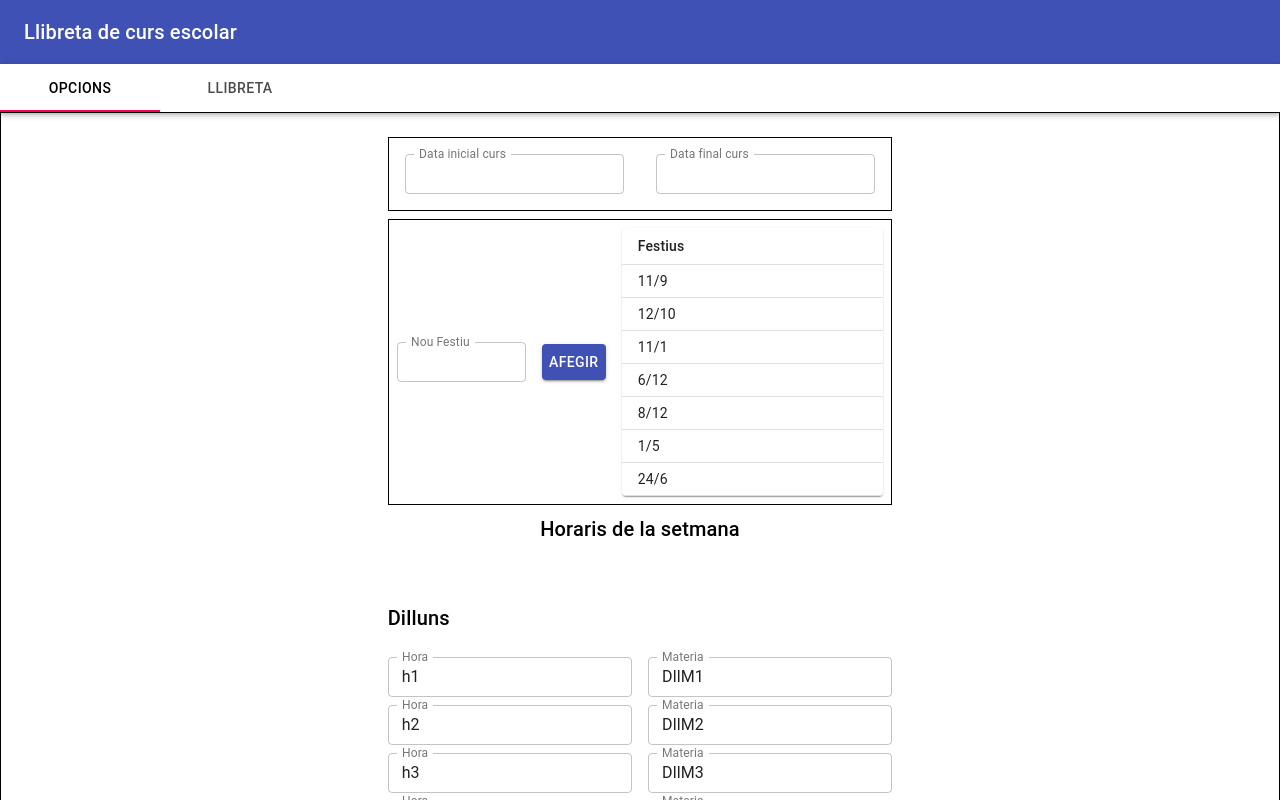
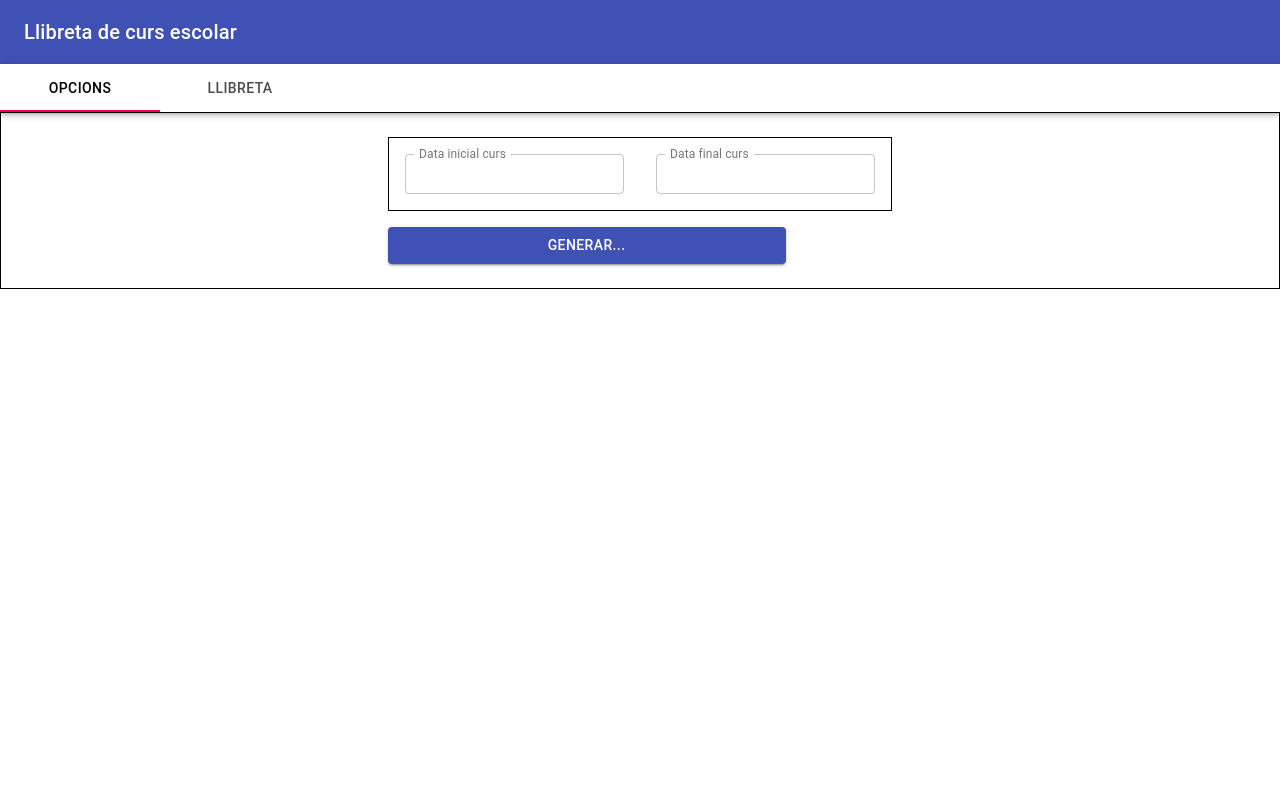
Before and after one commit to jmg1340/llibreta_curs, a React (Create React App) app: page / in a window 1280 px wide. Shown: the top 800 px of the page. Built offline with nearby package versions, Linux system fonts and the light colour scheme.

Commit message:
commit 3

```diff
--- a/src/components/Opcions.jsx
+++ b/src/components/Opcions.jsx
@@ -1,28 +1,31 @@
-import React, { useState } from 'react';
-import { makeStyles } from '@material-ui/core';
+import React, { Component, useState } from 'react';
+import { Button, makeStyles, withStyles } from '@material-ui/core';
 
 import OpcionsRang from "./OpcionsRang.jsx"
 import OpcionsFestius from "./OpcionsFestius.jsx"
 import OpcionsHoraris from "./OpcionsHoraris.jsx"
 
-const useStyles = makeStyles((theme) => ({
+// const useStyles = makeStyles((theme) => ({
+const styles = (theme) => ({
 	root: {
     '& > *': {
       margin: theme.spacing(1),
       width: '50ch'
     },
   },
-}));
+});
 
-export default function Opcions() {
-  const classes = useStyles();
 
-	const [dataInici, setDataInici] = useState('')
-	const [dataFinal, setDataFinal] = useState('')
-	const [festius, setFestius] = useState([
-		"11/9", "12/10", "11/1", "6/12", "8/12", "1/5", "24/6"
-	])
-	const [horaris, setHoraris] = useState({
+
+class Opcions extends Component {
+  // const classes = useStyles();
+
+
+	state = {
+		dataInici : '',
+		dataFinal : '',
+		festius: [ "11/9", "12/10", "11/1", "6/12", "8/12", "1/5", "24/6"	],
+		horaris: {
 			Dll: [
 				{hora1: 'h1', materia1: 'DllM1'},
 				{hora2: 'h2', materia2: 'DllM2'},
@@ -73,15 +76,108 @@ export default function Opcions() {
 				{hora7: 'h7', materia7: 'DvM7'},
 				{hora8: 'h8', materia8: 'DvM8'},
 			]
-	})
+		}
+	}
 
 
+
+	// const [dataInici, setDataInici] = useState('')
+	// const [dataFinal, setDataFinal] = useState('')
+
+	// const [festius, setFestius] = useState([
+	// 	"11/9", "12/10", "11/1", "6/12", "8/12", "1/5", "24/6"
+	// ])
+
+	// const [horaris, setHoraris] = useState({
+	// 	Dll: [
+	// 		{hora1: 'h1', materia1: 'DllM1'},
+	// 		{hora2: 'h2', materia2: 'DllM2'},
+	// 		{hora3: 'h3', materia3: 'DllM3'},
+	// 		{hora4: 'h4', materia4: 'DllM4'},
+	// 		{hora5: 'h5', materia5: 'DllM5'},
+	// 		{hora6: 'h6', materia6: 'DllM6'},
+	// 		{hora7: 'h7', materia7: 'DllM7'},
+	// 		{hora8: 'h8', materia8: 'DllM8'},
+	// 	],
+	// 	Dm:  [
+	// 		{hora1: 'h1', materia1: 'DmM1'},
+	// 		{hora2: 'h2', materia2: 'DmM2'},
+	// 		{hora3: 'h3', materia3: 'DmM3'},
+	// 		{hora4: 'h4', materia4: 'DmM4'},
+	// 		{hora5: 'h5', materia5: 'DmM5'},
+	// 		{hora6: 'h6', materia6: 'DmM6'},
+	// 		{hora7: 'h7', materia7: 'DmM7'},
+	// 		{hora8: 'h8', materia8: 'DmM8'},
+	// 	],
+	// 	Dcr: [
+	// 		{hora1: 'h1', materia1: 'DcrM1'},
+	// 		{hora2: 'h2', materia2: 'DcrM2'},
+	// 		{hora3: 'h3', materia3: 'DcrM3'},
+	// 		{hora4: 'h4', materia4: 'DcrM4'},
+	// 		{hora5: 'h5', materia5: 'DcrM5'},
+	// 		{hora6: 'h6', materia6: 'DcrM6'},
+	// 		{hora7: 'h7', materia7: 'DcrM7'},
+	// 		{hora8: 'h8', materia8: 'DcrM8'},
+	// 	],
+	// 	Dj:  [
+	// 		{hora1: 'h1', materia1: 'DjM1'},
+	// 		{hora2: 'h2', materia2: 'DjM2'},
+	// 		{hora3: 'h3', materia3: 'DjM3'},
+	// 		{hora4: 'h4', materia4: 'DjM4'},
+	// 		{hora5: 'h5', materia5: 'DjM5'},
+	// 		{hora6: 'h6', materia6: 'DjM6'},
+	// 		{hora7: 'h7', materia7: 'DjM7'},
+	// 		{hora8: 'h8', materia8: 'DjM8'},
+	// 	],
+	// 	Dv:  [
+	// 		{hora1: 'h1', materia1: 'DvM1'},
+	// 		{hora2: 'h2', materia2: 'DvM2'},
+	// 		{hora3: 'h3', materia3: 'DvM3'},
+	// 		{hora4: 'h4', materia4: 'DvM4'},
+	// 		{hora5: 'h5', materia5: 'DvM5'},
+	// 		{hora6: 'h6', materia6: 'DvM6'},
+	// 		{hora7: 'h7', materia7: 'DvM7'},
+	// 		{hora8: 'h8', materia8: 'DvM8'},
+	// 	]
+	// })
+
+
+	guardarDates = (vDataInici, vDataFinal) => {
+		console.log("modificant data inici...")
+		console.log(`vDataInici: ${vDataInici}`, `vDataFinal: ${vDataFinal}`)
+		this.setState({dataInici: vDataInici})
+		this.setState({dataFinal: vDataFinal})
+	}
+
+	OpcsRng = React.createRef()
+	generarPDF = (event) => {
+		event.preventDefault()
+
+		console.log("No s'ha reiniciat")
+		console.log(this.OpcsRng.current)
+		this.OpcsRng.current.guardar()
+
+	}
+
+
+	render () {
+		const { classes } = this.props;
+
 		return (
-    <form className={classes.root} noValidate autoComplete="off">
-      <OpcionsRang dataInici={ dataInici } dataFinal={ dataFinal } />
-      <OpcionsFestius festius={ festius } />
-      <OpcionsHoraris horaris={ horaris } />
 
+			<form className={classes.root} noValidate autoComplete="off" onSubmit={this.generarPDF}>
+				{/* <OpcionsRang dataInici={ dataInici } dataFinal={ dataFinal } guardarDates={ guardarDates }/> */}
+				<OpcionsRang ref={this.OpcsRng}   guardarDates={ this.guardarDates }/>
+				{/* <OpcionsFestius festius={ festius } /> */}
+				{/* <OpcionsHoraris horaris={ horaris } /> */}
+
+				<Button type="submit" color="primary" variant="contained" onSubmit={this.generarPDF}>Generar...</Button>
 			</form>
+
+
 		);
 	}
+
+}
+
+export default withStyles(styles)(Opcions)
--- a/src/components/OpcionsRang.jsx
+++ b/src/components/OpcionsRang.jsx
@@ -1,8 +1,21 @@
-import React from "react";
-import { Grid, TextField, makeStyles } from "@material-ui/core"
+import React, { Component, useState } from "react";
+import { Grid, TextField, makeStyles, withStyles } from "@material-ui/core"
 
 
-const useStyles = makeStyles((theme) => ({
+// const useStyles = makeStyles((theme) => ({
+// 	clOpcionsR: {
+// 		'& > *': {
+// 			margin: theme.spacing(2),
+// 			// width: '25ch',
+// 		},
+// 		border: '1px solid black',
+// 		marginBottom: '5ch'
+// 	},
+
+// }));
+
+
+const styles = (theme) => ({
 	clOpcionsR: {
 		'& > *': {
 			margin: theme.spacing(2),
@@ -12,13 +25,49 @@ const useStyles = makeStyles((theme) => ({
 		marginBottom: '5ch'
 	},
 
-}));
+});
 
 
 
-export default function OpcionsRang (props) {
-  const classes = useStyles();
 
+
+
+
+class OpcionsRang extends Component  {
+  // classes = useStyles();
+
+
+	// [dataInici2, setDataInici2] = useState('')
+	// [dataFinal2, setDataFinal2] = useState('')
+
+
+	state = {
+		dataInici2: '',
+		dataFinal2: ''
+	}
+
+	methodToOnChange = (event) => {
+		console.log( { [event.target.name] : event.target.value } )
+		// switch (event.target.name) {
+		// 	case "dataInici2": setDataInici2(event.target.value); break;
+		// 	case "dataFinal2": setDataFinal2( event.target.value); break
+		// }
+		new Promise ((resolve, reject) => {
+			this.setState({ [event.target.name] : event.target.value })
+			resolve()
+		}).then ( () => {
+			console.log(`STATE: dataInici2 : ${this.state.dataInici2}`, `STATE: dataFinal2 : ${this.state.dataFinal2}`)
+			// this.props.guardarDates( this.state.dataInici2, this.state.dataFinal2 )
+		})
+
+	}
+
+	guardar = () => { this.props.guardarDates( this.state.dataInici2, this.state.dataFinal2 ) }
+
+	// console.log(props)
+	// console.log(props.guardarDates())
+	render() {
+		const { classes } = this.props;
 		return (
 			<Grid
 				container
@@ -33,31 +82,35 @@ export default function OpcionsRang (props) {
 
 
 					<TextField
-            id="standard-basic"
+						name="dataInici2"
 						label="Data inicial curs"
 						variant="outlined"
 						size="small"
 						InputLabelProps={{
 								shrink: true,
 						}}
-						value={props.dataInici}
+						value={this.dataInici2}
+						onChange={this.methodToOnChange}
 
 					/>
 					<TextField
-            id="standard-basic"
+						name="dataFinal2"
 						label="Data final curs"
 						variant="outlined"
 						size="small"
 						InputLabelProps={{
 								shrink: true,
 						}}
-						value={props.dataFinal}
-
+						value={this.dataFinal2}
+						onChange={this.methodToOnChange}
 					/>
 
 
 
 			</Grid>
 		)
+	}
+}
 
-}
+
+export default withStyles(styles)(OpcionsRang)
```
Lines whose indentation alone changed are shown as unchanged.
